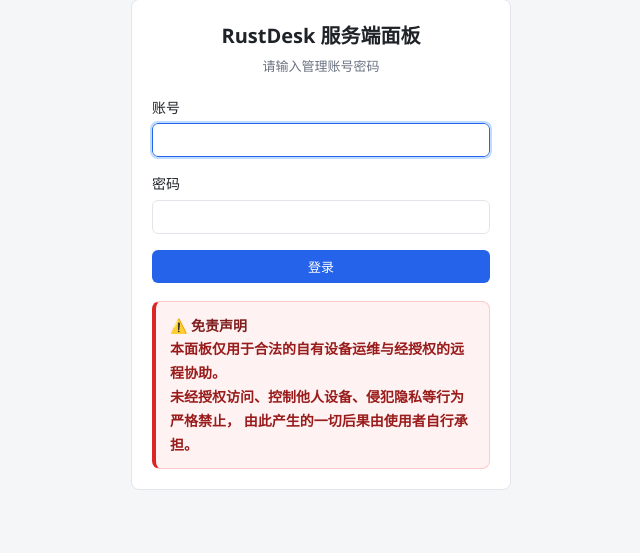
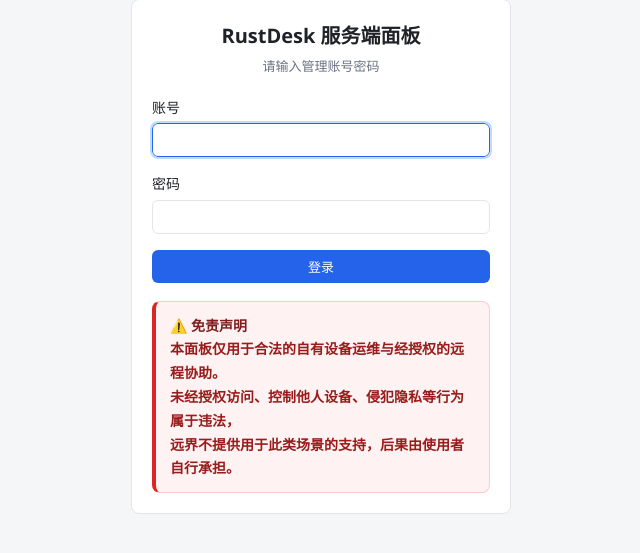
Before and after one commit to mypc1995/yuanjie, a Flask app: page /login in a window 1280 px wide. Shown: the part 65-618 px from the top of the page, without its empty margins (319-959 px from the left). Run offline with Flask 3, Linux system fonts and the light colour scheme.

Commit message:
免责声明别引用不存在的文件, 也别替司法机关说话
原来的措辞: 「未经授权访问他人设备……等行为, 严格违反本项目的使用准则,
情节严重的将依法追究法律责任。」

两个硬伤:
- 仓库里根本没有「使用准则」这个文件(只有 GPL 的 LICENCE)。引用了一个
  不存在的东西, 用户一眼就看出来 —— 「什么叫严格违反?」
- 「将依法追究法律责任」是司法机关的事, 开源项目没这个权力。而且同一段
  后面又写着「与本项目的开发与维护者无关」, 前后自相矛盾。

改成: 「属于违法行为, 远界不提供用于此类场景的支持; 相关法律责任由行为人
依法承担。」—— 指向法律, 不指向虚构的内部规则; 责任落在行为人身上, 不
落在项目身上。

顺带把 SVG 的生成脚本收进仓库(.deploy/tools/gen_disclaimer_svg.py),
之前它只存在于工作副本里, 改了横幅没法在仓库里重新生成。

涉及的四处: README.md 的文字版、docs/disclaimer.svg、部署说明、面板登录页。

```diff
--- a/.deploy/panel/templates/login.html
+++ b/.deploy/panel/templates/login.html
@@ -38,8 +38,8 @@
     <div class="disclaimer">
       <strong>⚠️ 免责声明</strong><br>
       本面板仅用于合法的自有设备运维与经授权的远程协助。<br>
-      未经授权访问、控制他人设备、侵犯隐私等行为严格禁止，
-      由此产生的一切后果由使用者自行承担。
+      未经授权访问、控制他人设备、侵犯隐私等行为属于违法，<br>
+      远界不提供用于此类场景的支持，后果由使用者自行承担。
     </div>
   </div>
 </div>
```
Also changed, not shown: .deploy/deployment-readme.md, .deploy/tools/gen_disclaimer_svg.py (added), README.md, docs/disclaimer.svg.
